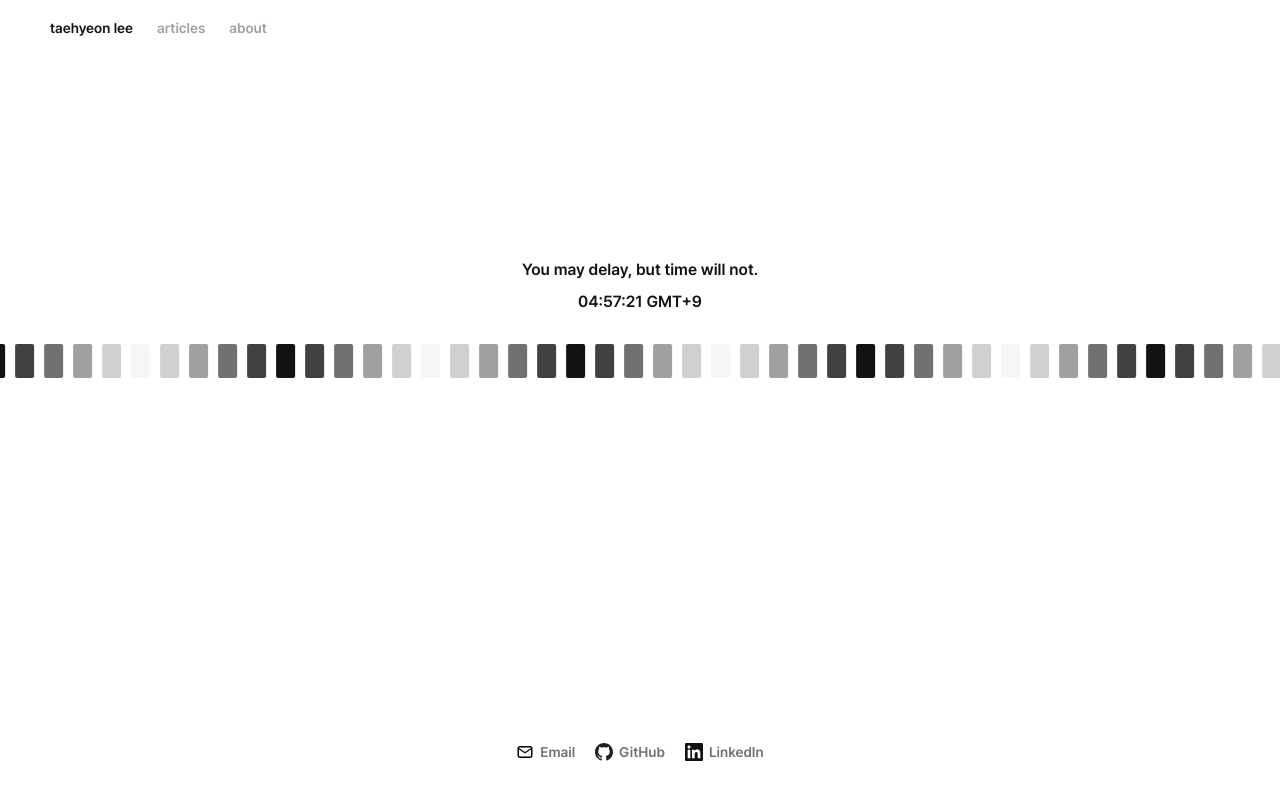
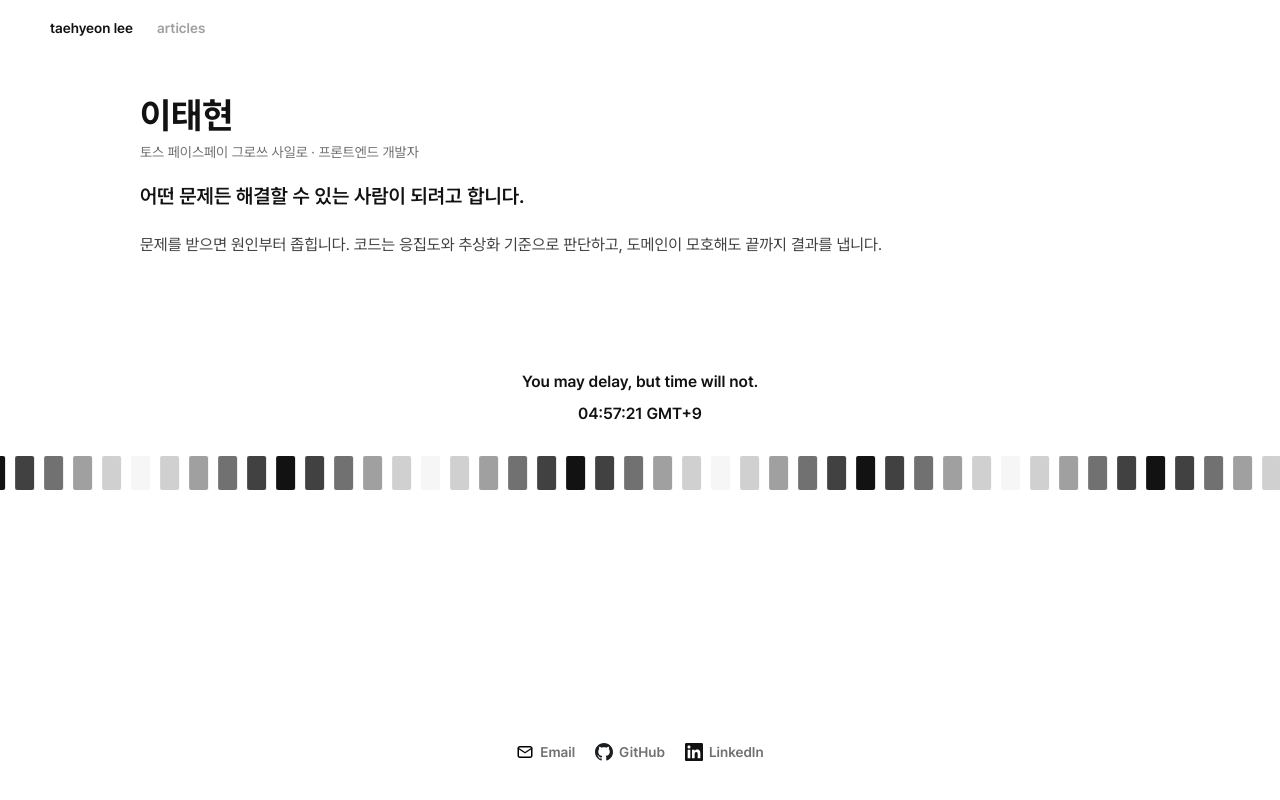
Before and after one commit to e-tae-hyeon/lth-blog, a Next.js app: page / in a window 1280 px wide. Built offline with nearby package versions, Linux system fonts and the light colour scheme.

Commit message:
feat: 통합 about을 홈으로
- taehyeon lee 탭이 소개를 겸하도록 홈 상단에 Intro 추가
- /about 라우트 삭제, 헤더 탭을 taehyeon lee·articles 2개로
- 시계·TimeFlow는 그대로 유지

```diff
--- a/src/app/about/page.tsx
+++ /dev/null
@@ -1,20 +0,0 @@
-import WorkInProgress from "@/components/WorkInProgress";
-import { Metadata } from "next";
-import React from "react";
-
-export const metadata: Metadata = {
-  title: "About - lth.XD",
-  description: "Lee Tae-Hyeon의 이력",
-};
-
-function AboutPage() {
-  return (
-    <div className="page flex flex-col gap-[40px]">
-      <div>
-        <WorkInProgress />
-      </div>
-    </div>
-  );
-}
-
-export default AboutPage;
--- a/src/app/page.tsx
+++ b/src/app/page.tsx
@@ -1,11 +1,16 @@
 import Clock from "@/features/home/modules/Clock";
+import Intro from "@/features/home/modules/Intro";
 import TimeFlow from "@/features/home/modules/TimeFlow";
 import React from "react";
 
 function HomePage() {
   return (
     <div className="flex flex-col">
-      <section className="flex flex-col gap-[20px] pt-[24vh]">
+      <section className="page">
+        <Intro />
+      </section>
+
+      <section className="flex flex-col gap-[20px] py-[80px]">
         <Clock />
         <TimeFlow />
       </section>
--- a/src/features/core/modules/Header/index.tsx
+++ b/src/features/core/modules/Header/index.tsx
@@ -7,7 +7,6 @@ import NavItem from "../NavItem";
 const NAV_OPTIONS: { label: string; url: string }[] = [
   { label: "taehyeon lee", url: "/" },
   { label: "articles", url: "/articles" },
-  { label: "about", url: "/about" },
 ];
 
 function Header() {
--- /dev/null
+++ b/src/features/home/modules/Intro/index.tsx
@@ -0,0 +1,24 @@
+import React from "react";
+import { NICKNAME } from "@/common/constant";
+
+function Intro() {
+  return (
+    <section className="flex flex-col gap-[20px]">
+      <div className="flex flex-col gap-[6px]">
+        <h1 className="title">{NICKNAME}</h1>
+        <p className="b2 text-text60">
+          토스 페이스페이 그로쓰 사일로 · 프론트엔드 개발자
+        </p>
+      </div>
+
+      <p className="h2">어떤 문제든 해결할 수 있는 사람이 되려고 합니다.</p>
+
+      <p className="b1 text-text80 leading-[1.9]">
+        문제를 받으면 원인부터 좁힙니다. 코드는 응집도와 추상화 기준으로
+        판단하고, 도메인이 모호해도 끝까지 결과를 냅니다.
+      </p>
+    </section>
+  );
+}
+
+export default Intro;
```
